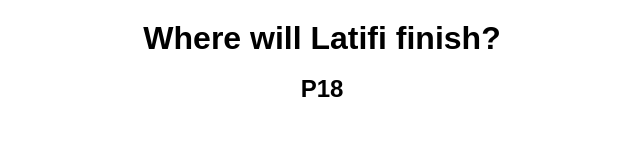
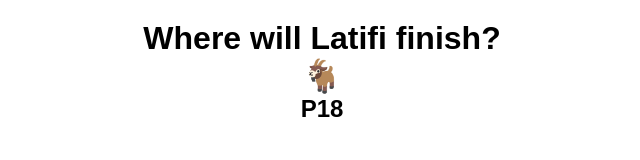
Before and after one commit to cxleb/cxleb.github.io, a plain HTML site: page wherewilllatififinish.html in a window 1280 px wide. Shown: the whole page, without its empty margins (318-958 px from the left). Drawn offline with Linux system fonts and the light colour scheme.

Commit message:
add goatifi

```diff
--- a/wherewilllatififinish.html
+++ b/wherewilllatififinish.html
@@ -71,7 +71,8 @@
     </head>
     <body>
         <div class="box">
-            <h1>Where will Latifi finish?</h1><br/>
+            <h1>Where will Latifi finish?</h1>
+            <h1>&#x1F410</h1>
             <h2 id="hefinishes">P20</h2>
         </div>
     </body>
```
